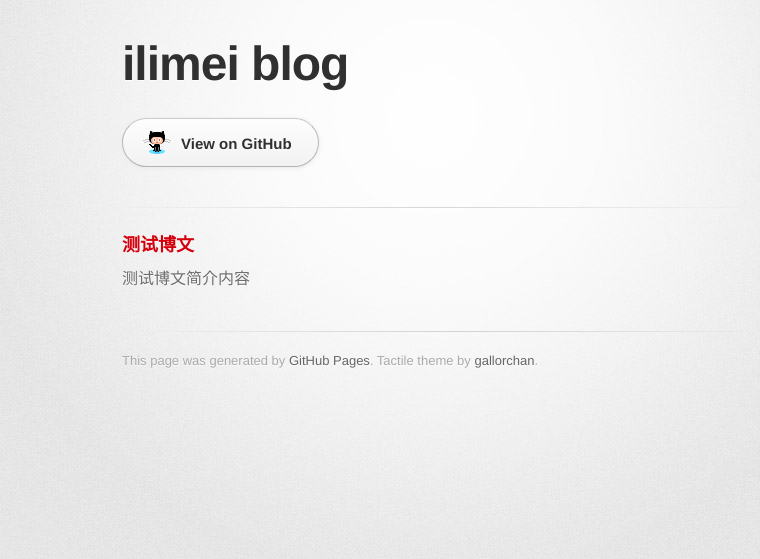
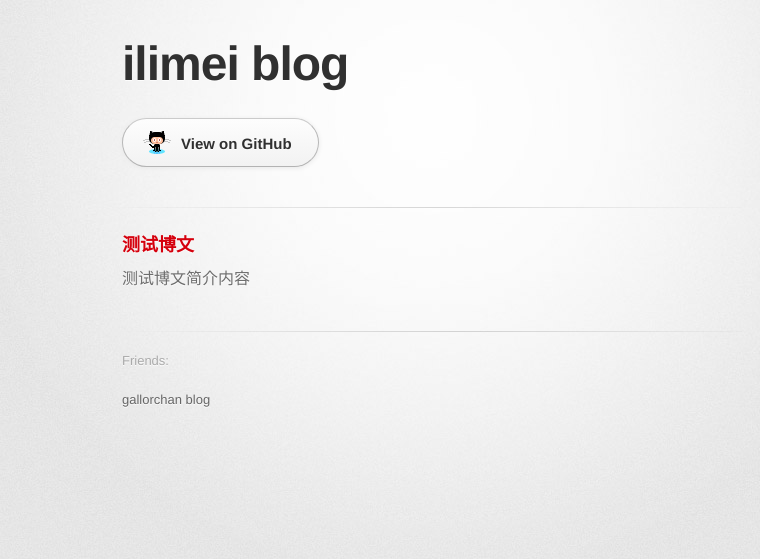
Before and after one commit to ilimei/ilimei.github.io, a Jekyll site: the page built from index.html, in a window 1280 px wide. Shown: the top 559 px of the page, without its empty margins (208-968 px from the left). Built offline with Jekyll 4.4.1, drawn with Linux system fonts in a browser that asks for light colours; some web fonts are replaced; the list of posts is cut into pages by our own code.

Commit message:
添加友链配置

```diff
--- /dev/null
+++ b/_data/friends.yaml
@@ -0,0 +1,2 @@
+- name: gallorchan blog
+  url:  https://gallorchan.github.io/
--- a/_includes/footer.html
+++ b/_includes/footer.html
@@ -1,3 +1,6 @@
  <footer>
- 	This page was generated by <a href="https://pages.github.com">GitHub Pages</a>. Tactile theme by <a href="https://gallorchan.github.io/ ">gallorchan</a>.
+ 	<p>Friends:</p>
+ 	{% for friend in site.data.friends %}
+		<a href="{{ friend.url }}">{{ friend.name }}</a>
+ 	{% endfor %}
  </footer>
```
